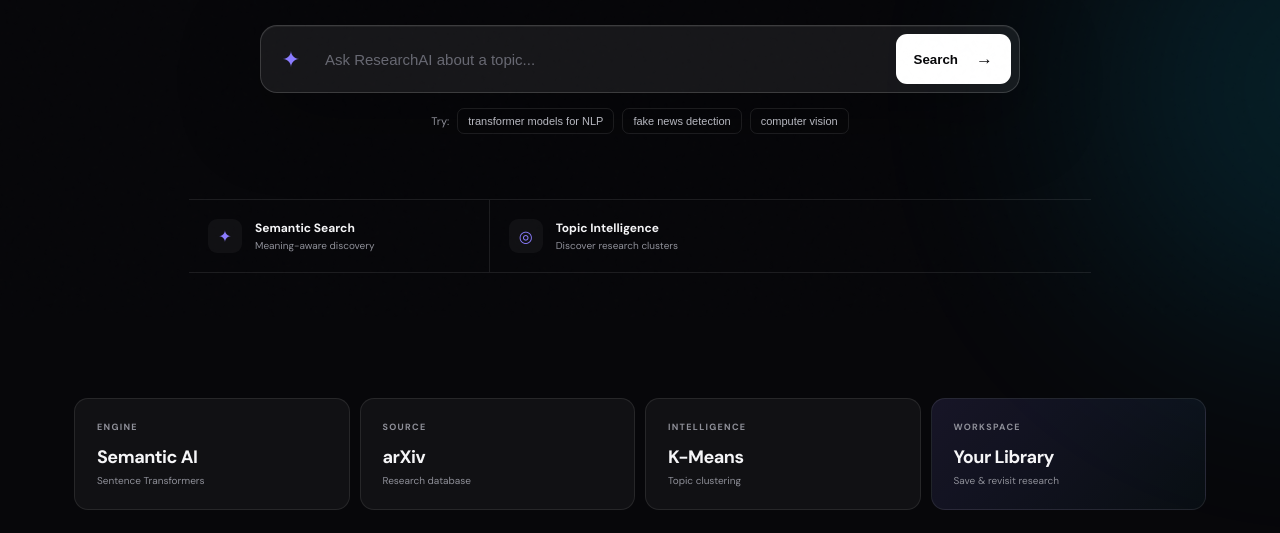
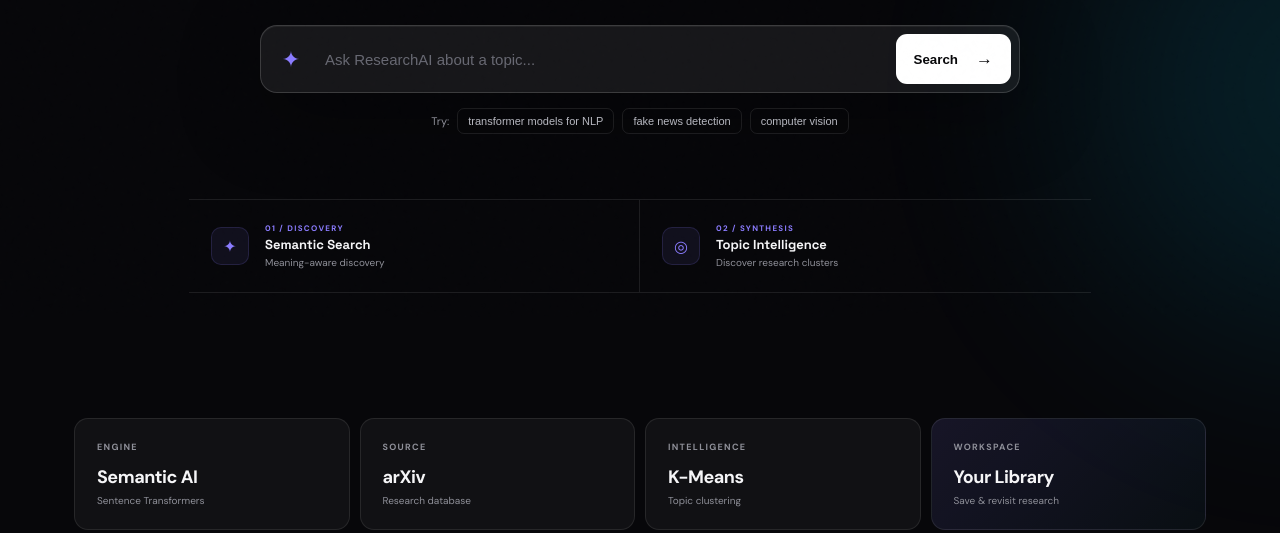
Before and after one commit to Siddarth305/ResearchAI, a Flask app: page / in a window 1280 px wide. Shown: the part 483-1016 px from the top of the page. Run offline with Flask 3, Linux system fonts and the light colour scheme.

Commit message:
Improve feature strip alignment

```diff
--- a/static/style.css
+++ b/static/style.css
@@ -661,7 +661,7 @@ body::after {
     display: grid;
 
     grid-template-columns:
-        repeat(3, 1fr);
+        repeat(2, 1fr);
 
     border-top:
         1px solid var(--border);
@@ -678,15 +678,32 @@ body::after {
 
     align-items: center;
 
-    gap: 13px;
-
-    padding: 19px;
+    position: relative;
+
+    gap: 16px;
+
+    min-height: 92px;
+
+    padding: 20px 22px;
 
     text-align: left;
 
     border-right:
         1px solid var(--border);
 
+    transition:
+        background .2s ease,
+        border-color .2s ease;
+
+}
+
+
+.feature-item:hover {
+
+    background: rgba(255,255,255,.025);
+
+    border-color: var(--border-bright);
+
 }
 
 
@@ -699,9 +716,9 @@ body::after {
 
 .feature-icon {
 
-    width: 34px;
-
-    height: 34px;
+    width: 38px;
+
+    height: 38px;
 
     display: flex;
 
@@ -709,9 +726,11 @@ body::after {
 
     justify-content: center;
 
-    border-radius: 9px;
-
-    background: var(--panel);
+    border: 1px solid rgba(139,124,255,.16);
+
+    border-radius: 10px;
+
+    background: rgba(139,124,255,.08);
 
     color: var(--accent);
 
@@ -722,7 +741,15 @@ body::after {
 
     display: block;
 
-    font-size: 12px;
+    margin-top: 3px;
+
+    font-family:
+        "Space Grotesk",
+        sans-serif;
+
+    font-size: 13px;
+
+    letter-spacing: 0;
 
 }
 
@@ -736,6 +763,21 @@ body::after {
     color: var(--muted);
 
     font-size: 10px;
+
+}
+
+
+.feature-item .feature-kicker {
+
+    margin-top: 0;
+
+    color: var(--accent);
+
+    font-size: 8px;
+
+    font-weight: 700;
+
+    letter-spacing: 1.3px;
 
 }
 
@@ -1950,6 +1992,8 @@ body::after {
         border-bottom:
             1px solid var(--border);
 
+        min-height: 84px;
+
     }
 
 
--- a/templates/index.html
+++ b/templates/index.html
@@ -212,6 +212,10 @@
 
             <div>
 
+                <span class="feature-kicker">
+                    01 / DISCOVERY
+                </span>
+
                 <strong>
                     Semantic Search
                 </strong>
@@ -232,6 +236,10 @@
             </div>
 
             <div>
+
+                <span class="feature-kicker">
+                    02 / SYNTHESIS
+                </span>
 
                 <strong>
                     Topic Intelligence
```
